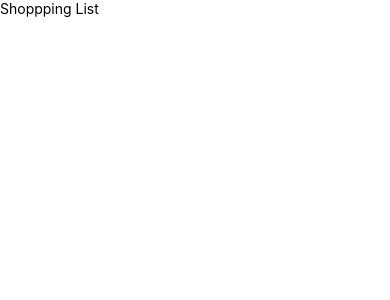
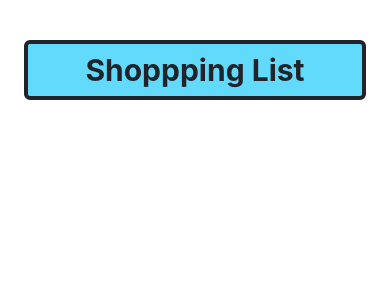
Before and after one commit to nidhidsharma08121988/ShoppingList-ReactNative, a React Native app: screen / in a window 390 px wide. Shown: the top 300 px of the page. Built offline with nearby package versions, Linux system fonts and the light colour scheme.

Commit message:
styles: Add style to the title of app

```diff
--- a/App.js
+++ b/App.js
@@ -1,12 +1,31 @@
 import React from 'react';
-import {View, Text} from 'react-native';
+import {View, Text, StyleSheet} from 'react-native';
 
 const App = () => {
   return (
-    <View>
-      <Text>Shoppping List</Text>
+    <View style={styles.container}>
+      <Text style={styles.title}>Shoppping List</Text>
     </View>
   );
 };
 
+const styles = StyleSheet.create({
+  container: {
+    flex: 1,
+    padding: 24,
+    backgroundColor: 'white',
+  },
+  title: {
+    marginTop: 16,
+    paddingVertical: 8,
+    borderWidth: 4,
+    borderColor: '#20232a',
+    borderRadius: 6,
+    backgroundColor: '#61dafb',
+    color: '#20232a',
+    textAlign: 'center',
+    fontSize: 30,
+    fontWeight: 'bold',
+  },
+});
 export default App;
```
